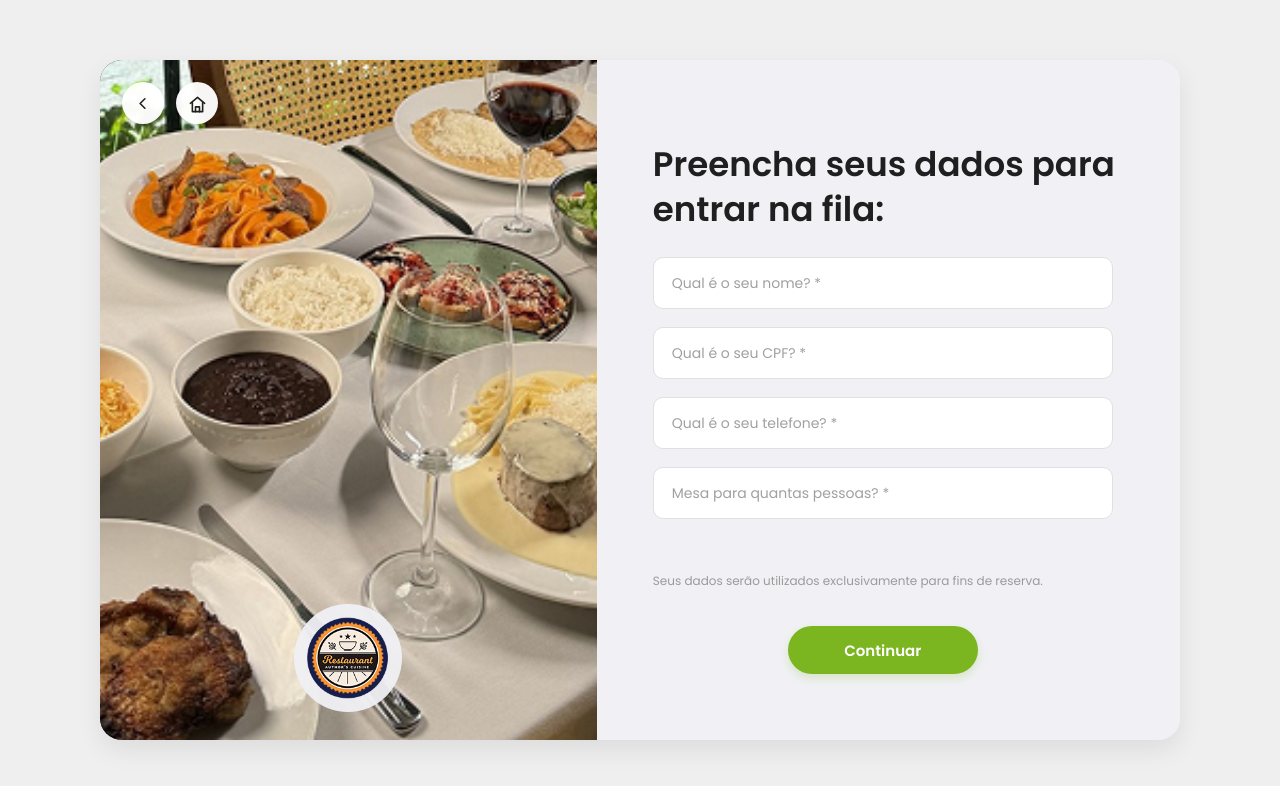
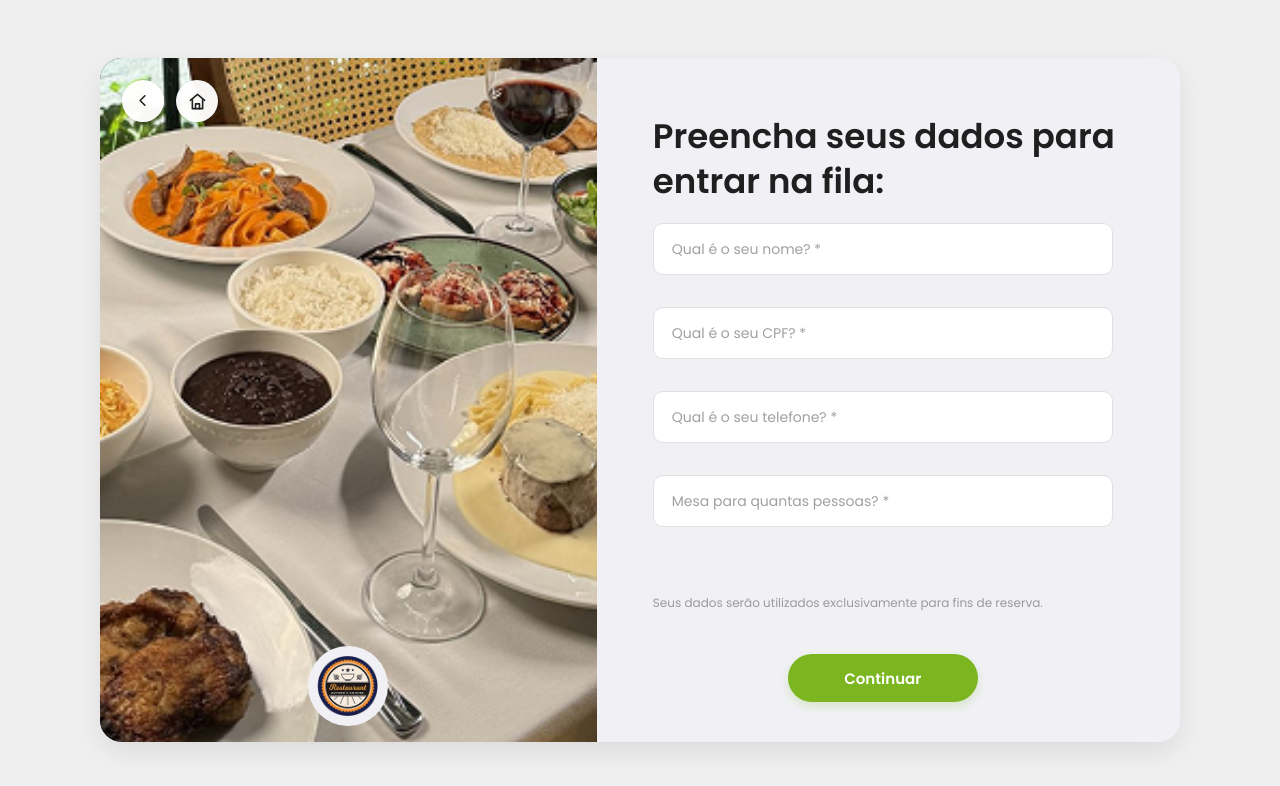
Before and after one commit to Al3s4ndr0/Projeto_Interdisciplinar_II, a plain HTML site: page pags_html/entrar_fila.html in a window 1280 px wide. Drawn offline with Linux system fonts and the light colour scheme.

Commit message:
Adjust restaurant card image sizing and styles
Refactor image panel and restaurant image rules to ensure consistent cropping and centering. Changed .painel-imagem heights and overflow to hide overflow and control banner sizing; switched .imagem-restaurante to use height:100%, object-fit:cover and object-position:center (removed bottom border radii). Added a new .cartao-formulario block to define a 220px banner, blue background, centered circular selo (badge), spacing for content, title, fields and primary button. Also set .tema-fila .painel-imagem background to transparent. These changes standardize image presentation and layout for the form/restaurant cards.

```diff
--- a/pags_css/style.css
+++ b/pags_css/style.css
@@ -278,19 +278,17 @@ a{
 .painel-imagem{
   position: relative;
   width: 100%;
-  height: 170px;
-  overflow: visible;
+  height: 220px;
+  overflow: hidden;
   background: var(--cor-cartao);
 }
 
 .imagem-restaurante{
   width: 100%;
-  height: 145px;
+  height: 100%;
   object-fit: cover;
-  object-position: center 35%;
+  object-position: center;
   display: block;
-  border-bottom-left-radius: 50% 24px;
-  border-bottom-right-radius: 50% 24px;
 }
 
 .selo{
@@ -1837,13 +1835,11 @@ a{
   }
 
   .painel-imagem{
-    height: 220px;
+    height: 170px;
   }
 
   .imagem-restaurante{
-    height: 185px;
-    border-bottom-left-radius: 50% 30px;
-    border-bottom-right-radius: 50% 30px;
+    height: 145px;
   }
 
   .selo{
@@ -2412,6 +2408,61 @@ a{
     height: 48px;
     font-size: 15px;
   }
+
+  .cartao-formulario .painel-imagem {
+    position: relative;
+    width: 100%;
+    height: 220px; /* Defina uma altura fixa para a imagem */
+    background: var(--cor-fila); /* Deixe o banner azul como fundo */
+    overflow: hidden;
+  }
+
+  /* Imagem do restaurante */
+  .cartao-formulario .imagem-restaurante {
+    width: 100%;
+    height: 100%;
+    object-fit: cover;
+    object-position: center; /* Garante que a imagem fique bem centralizada */
+  }
+
+  /* Selo no painel de imagem */
+  .cartao-formulario .painel-imagem .selo {
+    position: absolute;
+    bottom: 16px;
+    left: 50%;
+    transform: translateX(-50%);
+    width: 80px;
+    height: 80px;
+    background: var(--cor-cartao); /* Fundo transparente */
+    display: flex;
+    align-items: center;
+    justify-content: center;
+    border-radius: 50%;
+  }
+
+  /* Ajustes no conteúdo */
+  .cartao-formulario .conteudo {
+    padding: 24px;
+  }
+
+  .cartao-formulario .titulo {
+    font-size: 24px;
+    margin-bottom: 18px;
+  }
+
+  .cartao-formulario .campo {
+    font-size: 16px;
+    margin-bottom: 14px;
+  }
+
+  /* Botão de ação */
+  .cartao-formulario .botao-primario {
+    margin-top: 24px;
+  }
+
+  .tema-fila .painel-imagem{
+  background: transparent;
+}
 }
 
 /* DESKTOP */
```
